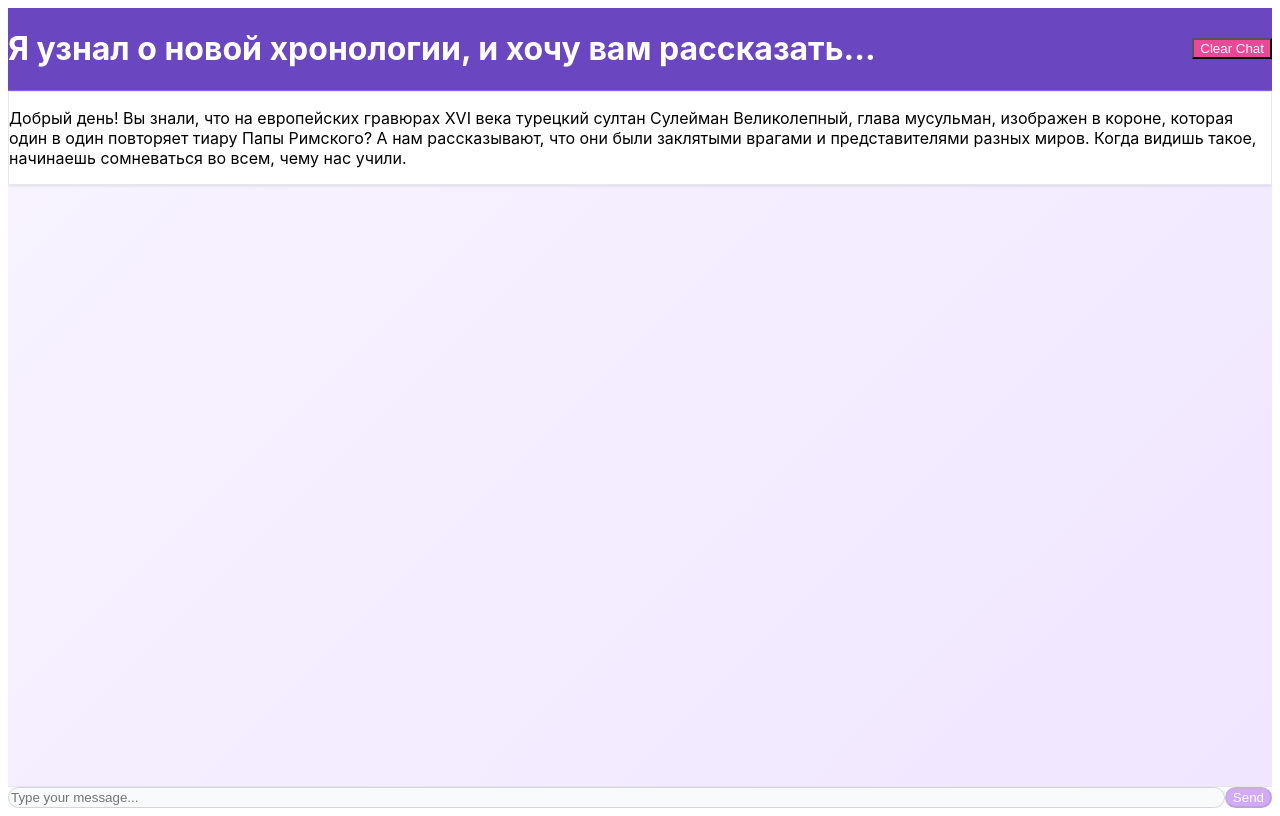
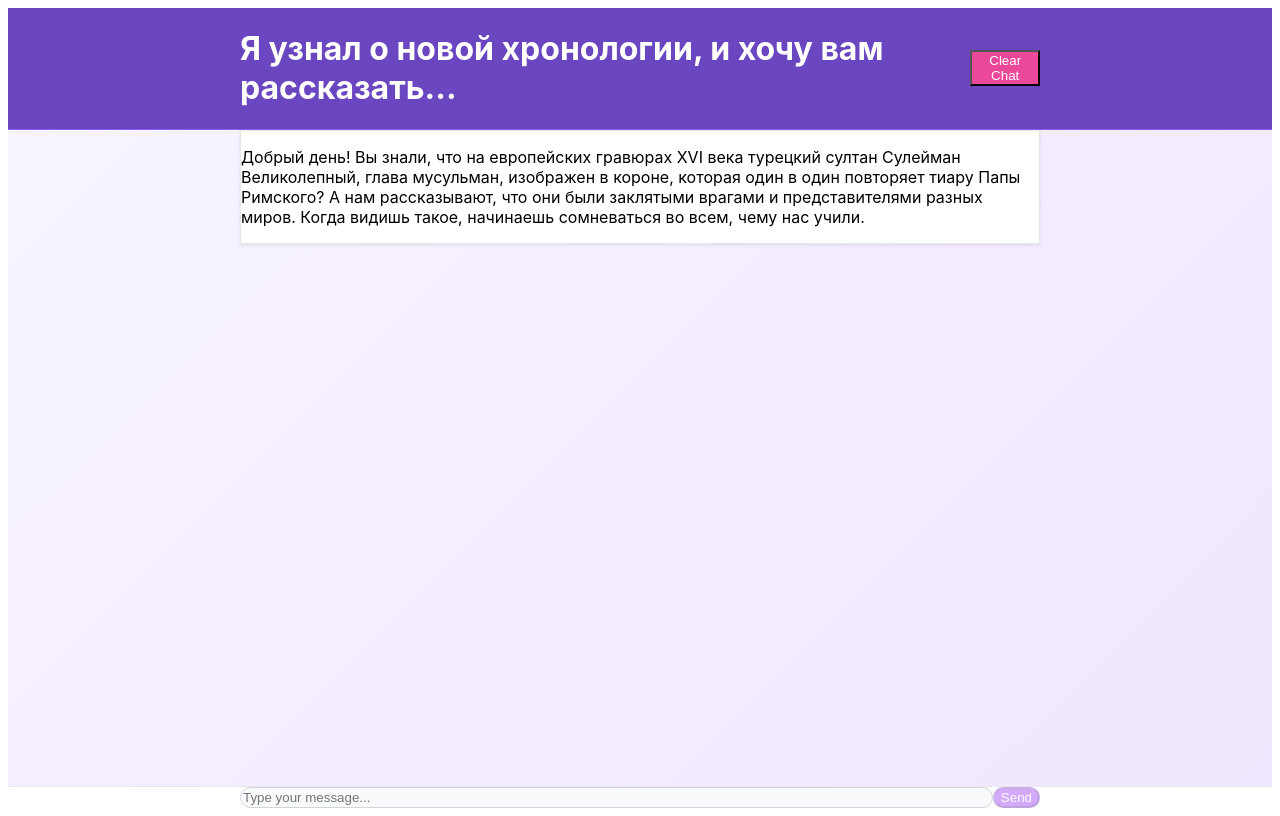
Before and after one commit to sannysanoff/new_chrono_adept, a Next.js app: page / in a window 1280 px wide. Built offline with nearby package versions, Linux system fonts and the light colour scheme.

Commit message:
fix: set max-width to 800px for ChatInterface.

```diff
--- a/components/ChatInterface.tsx
+++ b/components/ChatInterface.tsx
@@ -98,7 +98,7 @@ export default function ChatInterface({}: ChatInterfaceProps) {
   return (
     <div className="flex flex-col h-screen" style={{ background: 'linear-gradient(135deg, #f8f4ff 0%, #f0e6ff 100%)' }}>
       <div style={{ backgroundColor: '#6b46c1', borderBottom: '1px solid #8b5cf6' }} className="p-4">
-        <div className="max-w-2xl mx-auto">
+        <div className="mx-auto" style={{ maxWidth: '800px' }}>
           <div className="flex items-center justify-between mb-2">
             <h1 className="text-xl font-semibold" style={{ color: '#ffffff' }}>Я узнал о новой хронологии, и хочу вам рассказать...</h1>
             <button
@@ -115,7 +115,7 @@ export default function ChatInterface({}: ChatInterfaceProps) {
       </div>
 
       <div className="flex-1 overflow-y-auto p-4">
-        <div className="max-w-2xl mx-auto space-y-4">
+        <div className="mx-auto space-y-4" style={{ maxWidth: '800px' }}>
           {messages.map((message, index) => (
             <div key={index} className={`flex ${message.role === 'user' ? 'justify-end' : 'justify-start'}`}>
               <div className={`max-w-xl rounded-2xl p-4 ${
@@ -184,7 +184,7 @@ export default function ChatInterface({}: ChatInterfaceProps) {
       </div>
 
       <div style={{ backgroundColor: '#ffffff', borderTop: '1px solid #e5e7eb' }} className="p-4">
-        <div className="max-w-2xl mx-auto">
+        <div className="mx-auto" style={{ maxWidth: '800px' }}>
           <form onSubmit={handleSubmit} className="flex space-x-2">
             <input
               ref={inputRef}
```
